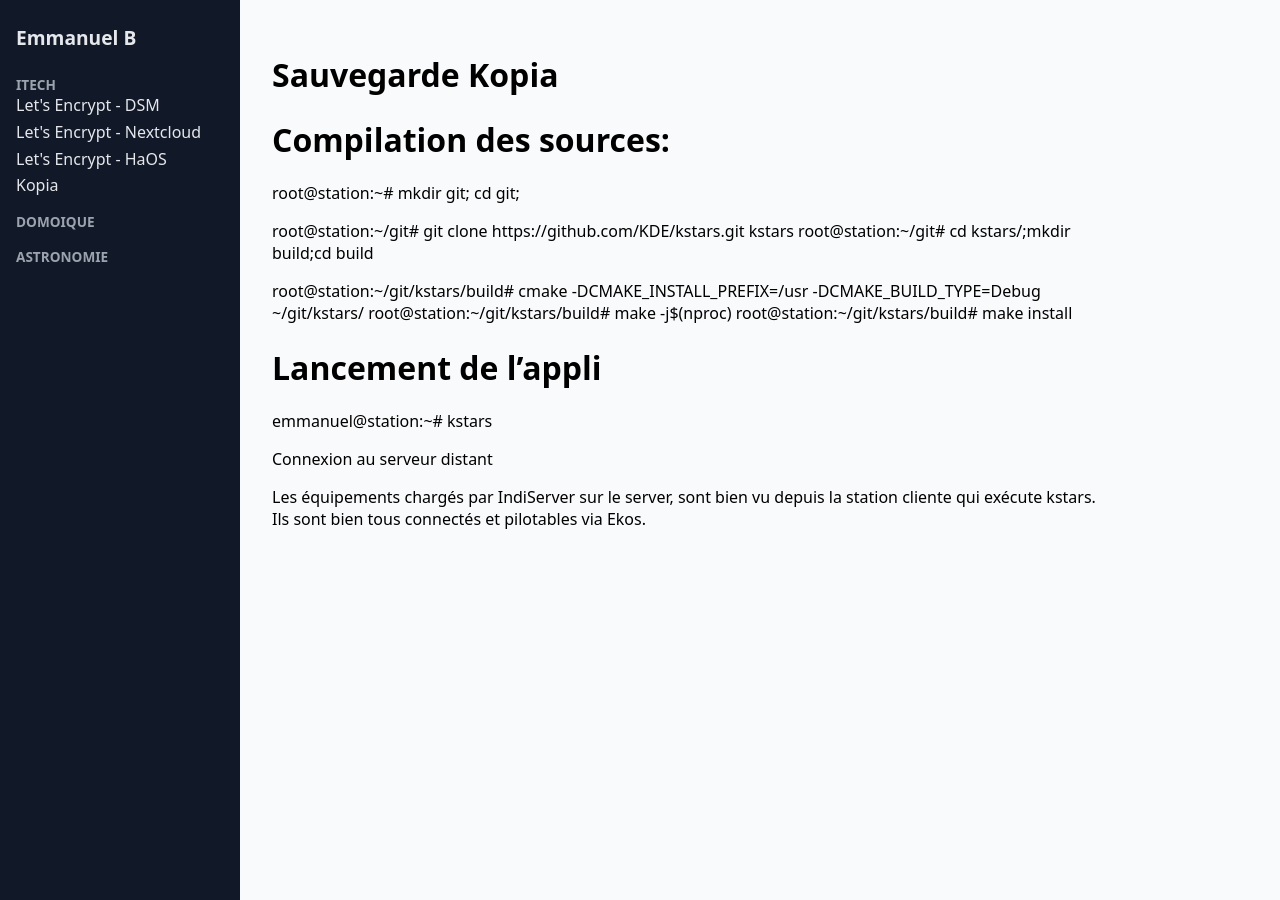
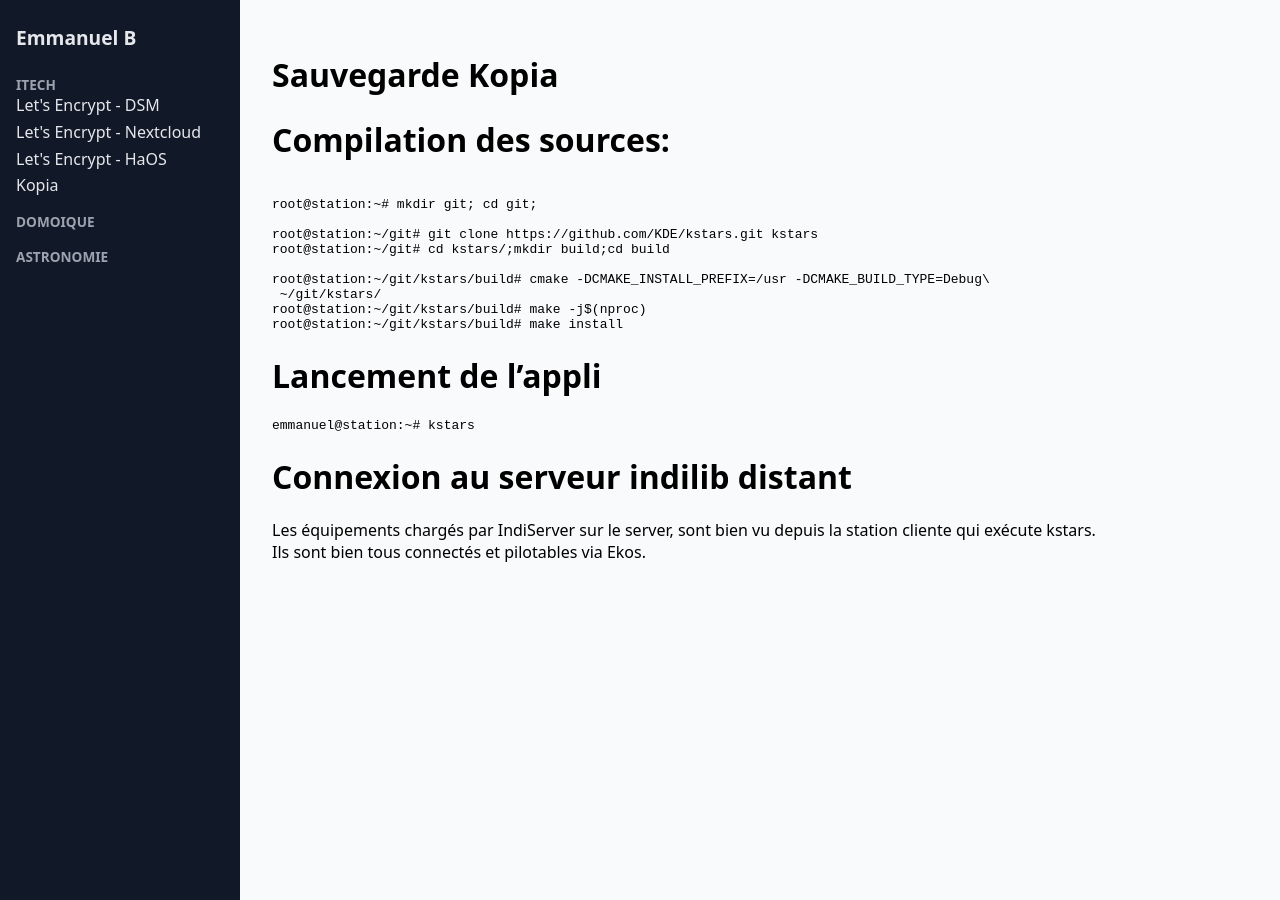
Before and after one commit to CosmicExplorator/cosmicexplorator.github.io, a Jekyll site: the page built from _pages/astronomie/compilKstars.md, in a window 1280 px wide. Built offline with Jekyll 4.4.1, drawn with Linux system fonts in a browser that asks for light colours.

Commit message:
Update compilation instructions for KStars
Added instructions for compiling KStars from source.

````diff
--- a/_pages/astronomie/compilKstars.md
+++ b/_pages/astronomie/compilKstars.md
@@ -10,6 +10,8 @@
 
 
 # Compilation des sources:
+```bash
+
 root@station:~# mkdir git; cd git;
 
 root@station:~/git# git clone https://github.com/KDE/kstars.git kstars
@@ -19,13 +21,16 @@
  ~/git/kstars/
 root@station:~/git/kstars/build# make -j$(nproc)
 root@station:~/git/kstars/build# make install
+```
+
+# Lancement de l'appli
+```
+emmanuel@station:~# kstars
+```
 
 
-# Lancement de l'appli
-emmanuel@station:~# kstars
+# Connexion au serveur indilib distant
 
-
-Connexion au serveur distant
 
 
 
````
